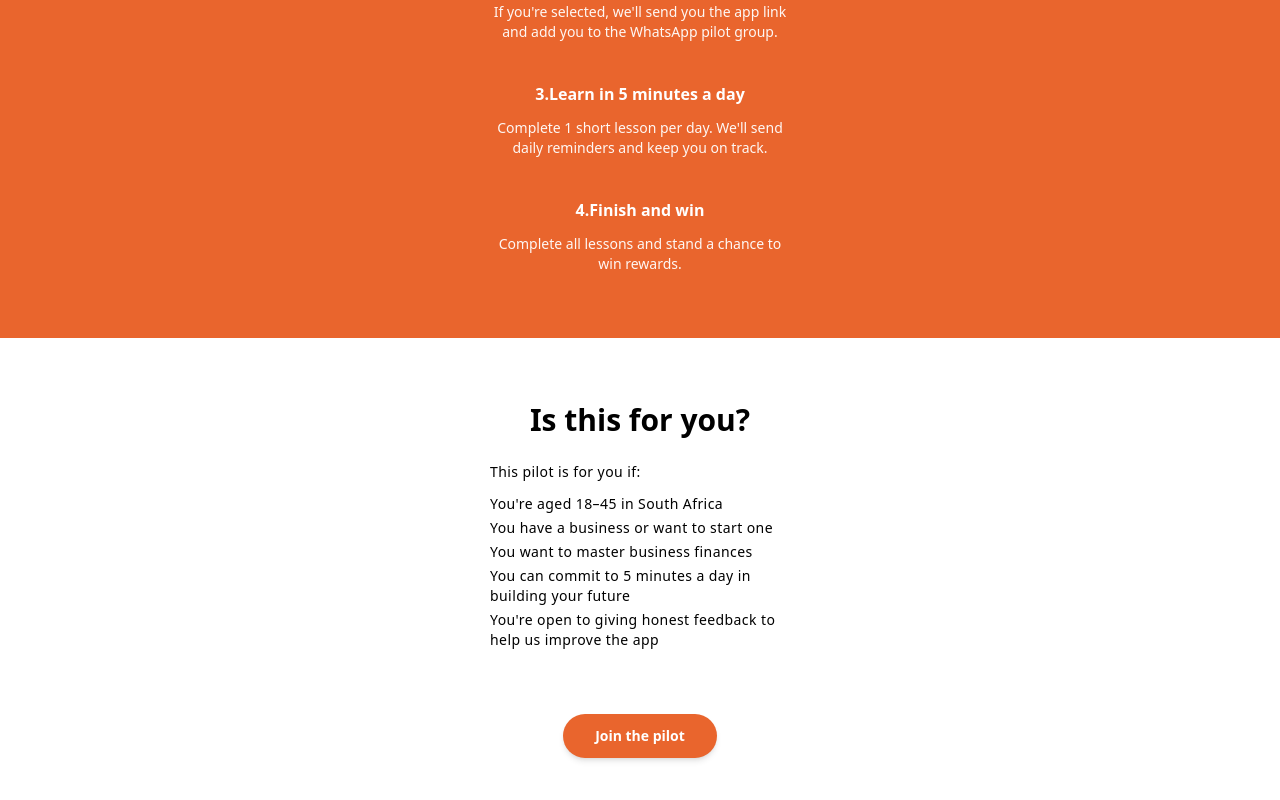
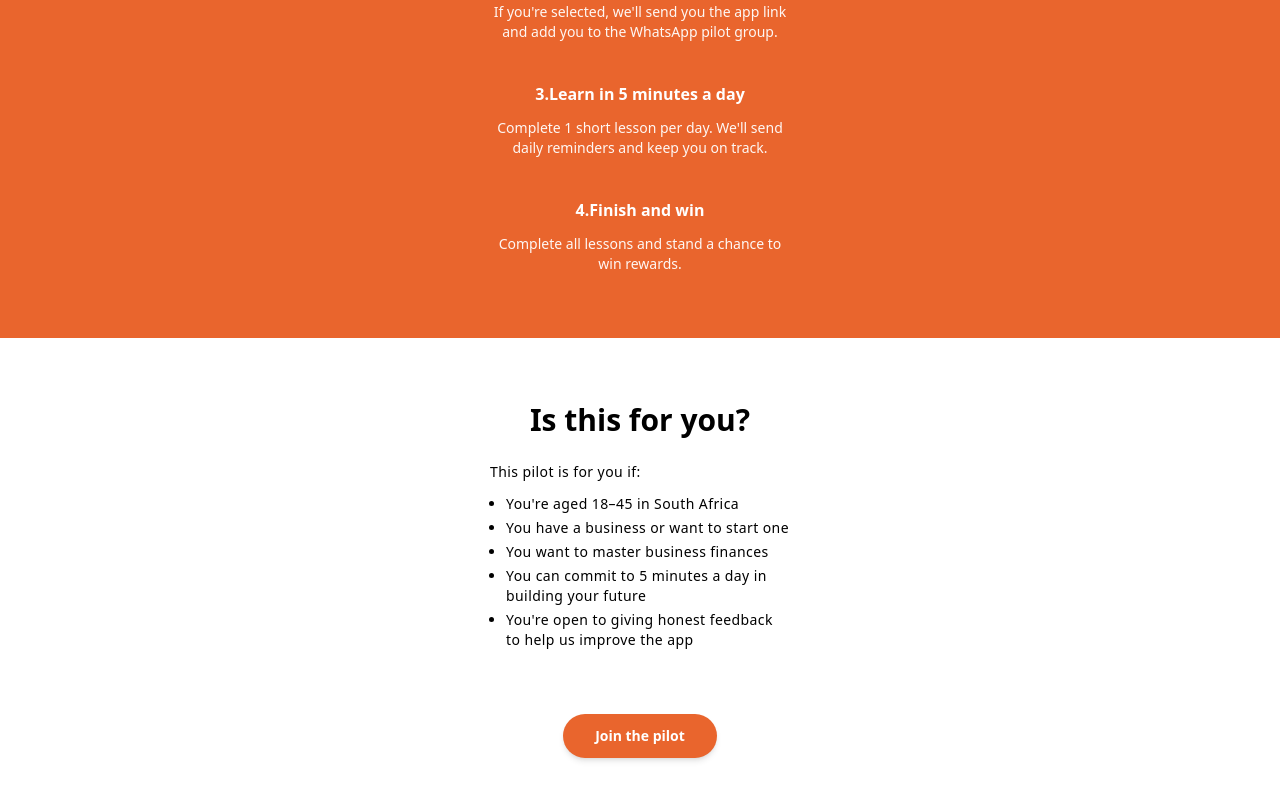
Before and after one commit to WynTeamAll/VirtualFO-WYN-50-Users, a React (Vite) app: page / in a window 1280 px wide. Shown: the part 2261-3061 px from the top of the page. Built offline with nearby package versions, Linux system fonts and the light colour scheme.

Commit message:
updates to landing page

```diff
--- a/src/LandingPage.jsx
+++ b/src/LandingPage.jsx
@@ -203,7 +203,7 @@ export default function LandingPage() {
             <p className="text-xs md:text-sm font-medium leading-relaxed tracking-[0.03em]">
               This pilot is for you if:
             </p>
-            <ul className="mt-3 space-y-1 text-xs md:text-sm font-medium leading-relaxed tracking-[0.03em]">
+            <ul className="mt-3 space-y-1 text-xs md:text-sm font-medium leading-relaxed tracking-[0.03em] list-disc pl-4">
   <li>You&apos;re aged 18–45 in South Africa</li>
   <li>You have a business or want to start one</li>
   <li>You want to master business finances</li>
@@ -213,6 +213,7 @@ export default function LandingPage() {
     the app
   </li>
 </ul>
+
           </div>
         </div>
       </section>
```
Lines whose indentation alone changed are shown as unchanged.
